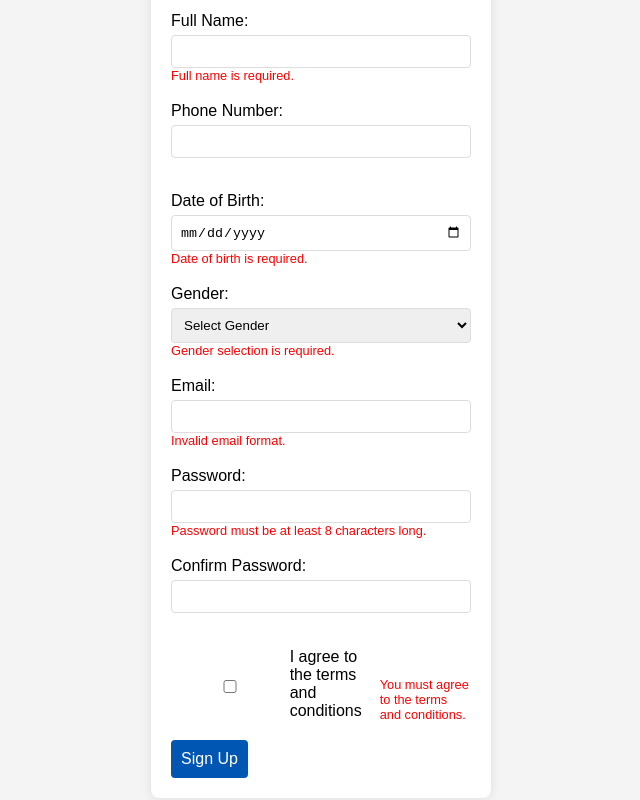
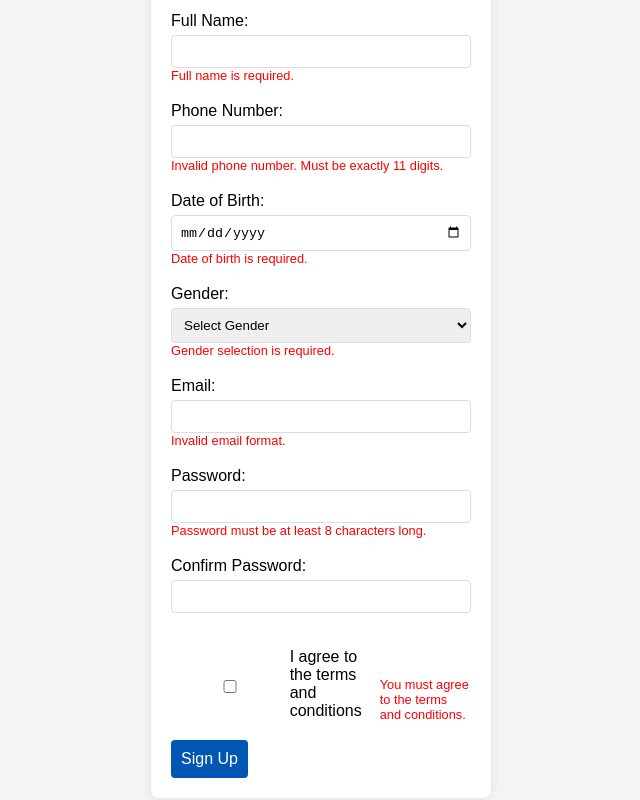
Before and after one commit to SameenRajpoot/forms-validation, a plain HTML site: page index.html in a window 1280 px wide. Both pictures are taken after a click on the button "Sign Up". Shown: the part 442-1242 px from the top of the page, without its empty margins (319-959 px from the left). Drawn offline with Linux system fonts and the light colour scheme.

Commit message:
index.html

```diff
--- a/index.html
+++ b/index.html
@@ -93,7 +93,7 @@
             </div>
             <div class="form-field">
                 <label for="phone">Phone Number:</label>
-                <input type="tel" id="phone" name="phone" pattern="^\+?\d{0,13}" required>
+                <input type="tel" id="phone" name="phone" pattern="^\d{11}$" required>
                 <div class="error" id="phoneError"></div>
             </div>
             <div class="form-field">
@@ -177,8 +177,8 @@
                 isValid = false;
             }
 
-            if (!phone.match(/^\+?\d{0,13}$/)) {
-                document.getElementById('phoneError').textContent = 'Invalid phone number.';
+            if (!phone.match(/^\d{11}$/)) {
+                document.getElementById('phoneError').textContent = 'Invalid phone number. Must be exactly 11 digits.';
                 isValid = false;
             }
 
```
